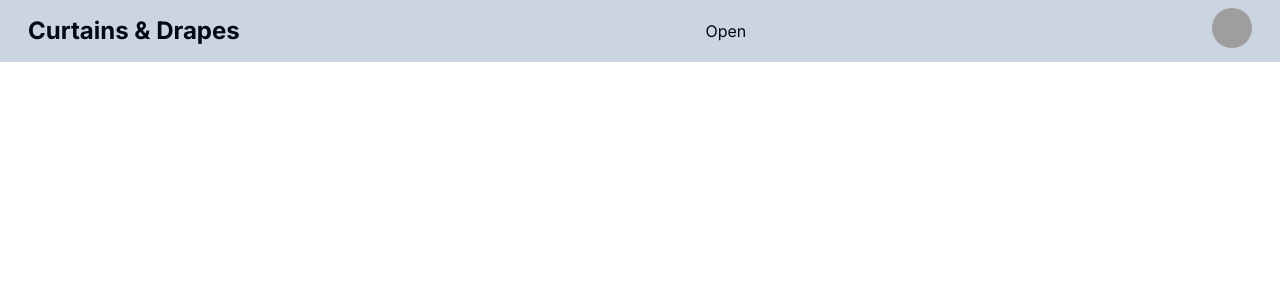
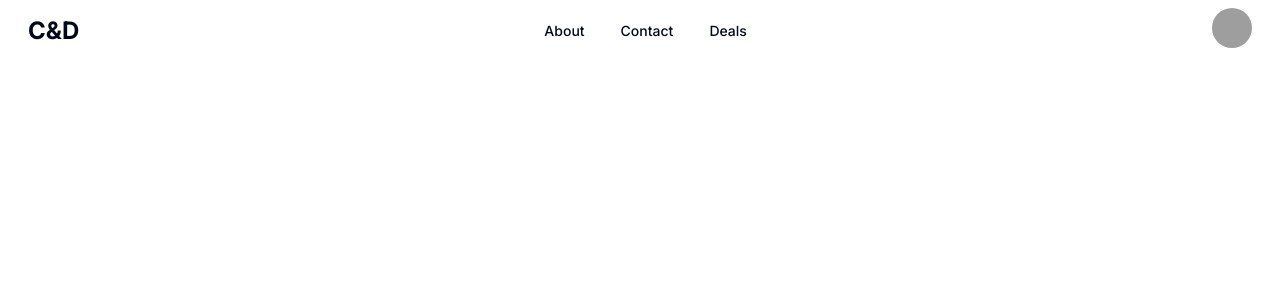
Before and after one commit to frustrated018/curtains-and-drapes, a Next.js app: page / in a window 1280 px wide. Shown: the top 300 px of the page. Built offline with nearby package versions, Linux system fonts and the light colour scheme; grey boxes are pictures that could not be loaded.

Commit message:
Added navigation menu to navbar

```diff
--- a/package.json
+++ b/package.json
@@ -10,13 +10,16 @@
   },
   "dependencies": {
     "@radix-ui/react-avatar": "^1.0.4",
+    "@radix-ui/react-dialog": "^1.0.5",
     "@radix-ui/react-dropdown-menu": "^2.0.6",
     "@radix-ui/react-icons": "^1.3.0",
+    "@radix-ui/react-navigation-menu": "^1.1.4",
     "class-variance-authority": "^0.7.0",
     "clsx": "^2.1.0",
     "next": "14.1.0",
     "react": "^18",
     "react-dom": "^18",
+    "react-icons": "^5.0.1",
     "tailwind-merge": "^2.2.0",
     "tailwindcss-animate": "^1.0.7"
   },
--- a/src/components/main-navbar/mainNav.jsx
+++ b/src/components/main-navbar/mainNav.jsx
@@ -1,33 +1,93 @@
+"use client";
+
 import { Avatar, AvatarFallback, AvatarImage } from "@/components/ui/avatar";
 import {
   DropdownMenu,
   DropdownMenuContent,
   DropdownMenuItem,
-  DropdownMenuLabel,
-  DropdownMenuSeparator,
   DropdownMenuTrigger,
 } from "@/components/ui/dropdown-menu";
+import {
+  Sheet,
+  SheetContent,
+  SheetHeader,
+  SheetTitle,
+  SheetTrigger,
+} from "@/components/ui/sheet";
+
+import {
+  NavigationMenu,
+  NavigationMenuContent,
+  NavigationMenuIndicator,
+  NavigationMenuItem,
+  NavigationMenuLink,
+  NavigationMenuList,
+  NavigationMenuTrigger,
+  NavigationMenuViewport,
+  navigationMenuTriggerStyle,
+} from "@/components/ui/navigation-menu";
+
+import Link from "next/link";
+
+import { GiHamburgerMenu } from "react-icons/gi";
 
 const MainNav = () => {
   return (
-    <nav className="bg-slate-300 p-[.5rem]">
+    <nav className="p-[.5rem]">
       <section className="flex justify-between items-center mx-5">
         {/* //* Logo */}
-        <h4 className="text-2xl font-bold">Curtains & Drapes</h4>
+        <h4 className="text-2xl font-bold">C&D</h4>
 
         {/* Links will be added here */}
-        {/* //! useful for  */}
-        <DropdownMenu>
-          <DropdownMenuTrigger>Open</DropdownMenuTrigger>
-          <DropdownMenuContent>
-            <DropdownMenuLabel>My Account</DropdownMenuLabel>
-            <DropdownMenuSeparator />
-            <DropdownMenuItem>Profile</DropdownMenuItem>
-            <DropdownMenuItem>Billing</DropdownMenuItem>
-            <DropdownMenuItem>Team</DropdownMenuItem>
-            <DropdownMenuItem>Subscription</DropdownMenuItem>
-          </DropdownMenuContent>
-        </DropdownMenu>
+
+        {/* <div className="hidden md:flex gap-2">
+          <Link href="#">About</Link>
+          <Link href="#">Contact</Link>
+          <Link href="#">Deals</Link>
+        </div> */}
+
+        <div>
+          <NavigationMenu>
+            <NavigationMenuList>
+              <NavigationMenuItem>
+                <Link href="/#">
+                  <NavigationMenuLink className={navigationMenuTriggerStyle()}>
+                    About
+                  </NavigationMenuLink>
+                </Link>
+              </NavigationMenuItem>
+              <NavigationMenuItem>
+                <Link href="/#">
+                  <NavigationMenuLink className={navigationMenuTriggerStyle()}>
+                    Contact
+                  </NavigationMenuLink>
+                </Link>
+              </NavigationMenuItem>
+              <NavigationMenuItem>
+                <Link href="/#">
+                  <NavigationMenuLink className={navigationMenuTriggerStyle()}>
+                    Deals
+                  </NavigationMenuLink>
+                </Link>
+              </NavigationMenuItem>
+            </NavigationMenuList>
+          </NavigationMenu>
+        </div>
+
+        {/* //! For Mobile devices  */}
+        <div className="md:hidden">
+          <Sheet>
+            <SheetTrigger>
+              <GiHamburgerMenu size={24} />
+            </SheetTrigger>
+            <SheetContent side={"left"}>
+              <SheetHeader>
+                <SheetTitle>Curtains & Drapes</SheetTitle>
+              </SheetHeader>
+              {/* //! links */}
+            </SheetContent>
+          </Sheet>
+        </div>
 
         {/* //! Avatar from shadcn */}
         <div className="">
--- /dev/null
+++ b/src/components/ui/navigation-menu.jsx
@@ -0,0 +1,104 @@
+import * as React from "react"
+import { ChevronDownIcon } from "@radix-ui/react-icons"
+import * as NavigationMenuPrimitive from "@radix-ui/react-navigation-menu"
+import { cva } from "class-variance-authority"
+
+import { cn } from "@/lib/utils"
+
+const NavigationMenu = React.forwardRef(({ className, children, ...props }, ref) => (
+  <NavigationMenuPrimitive.Root
+    ref={ref}
+    className={cn(
+      "relative z-10 flex max-w-max flex-1 items-center justify-center",
+      className
+    )}
+    {...props}>
+    {children}
+    <NavigationMenuViewport />
+  </NavigationMenuPrimitive.Root>
+))
+NavigationMenu.displayName = NavigationMenuPrimitive.Root.displayName
+
+const NavigationMenuList = React.forwardRef(({ className, ...props }, ref) => (
+  <NavigationMenuPrimitive.List
+    ref={ref}
+    className={cn(
+      "group flex flex-1 list-none items-center justify-center space-x-1",
+      className
+    )}
+    {...props} />
+))
+NavigationMenuList.displayName = NavigationMenuPrimitive.List.displayName
+
+const NavigationMenuItem = NavigationMenuPrimitive.Item
+
+const navigationMenuTriggerStyle = cva(
+  "group inline-flex h-9 w-max items-center justify-center rounded-md bg-background px-4 py-2 text-sm font-medium transition-colors hover:bg-accent hover:text-accent-foreground focus:bg-accent focus:text-accent-foreground focus:outline-none disabled:pointer-events-none disabled:opacity-50 data-[active]:bg-accent/50 data-[state=open]:bg-accent/50"
+)
+
+const NavigationMenuTrigger = React.forwardRef(({ className, children, ...props }, ref) => (
+  <NavigationMenuPrimitive.Trigger
+    ref={ref}
+    className={cn(navigationMenuTriggerStyle(), "group", className)}
+    {...props}>
+    {children}{" "}
+    <ChevronDownIcon
+      className="relative top-[1px] ml-1 h-3 w-3 transition duration-300 group-data-[state=open]:rotate-180"
+      aria-hidden="true" />
+  </NavigationMenuPrimitive.Trigger>
+))
+NavigationMenuTrigger.displayName = NavigationMenuPrimitive.Trigger.displayName
+
+const NavigationMenuContent = React.forwardRef(({ className, ...props }, ref) => (
+  <NavigationMenuPrimitive.Content
+    ref={ref}
+    className={cn(
+      "left-0 top-0 w-full data-[motion^=from-]:animate-in data-[motion^=to-]:animate-out data-[motion^=from-]:fade-in data-[motion^=to-]:fade-out data-[motion=from-end]:slide-in-from-right-52 data-[motion=from-start]:slide-in-from-left-52 data-[motion=to-end]:slide-out-to-right-52 data-[motion=to-start]:slide-out-to-left-52 md:absolute md:w-auto ",
+      className
+    )}
+    {...props} />
+))
+NavigationMenuContent.displayName = NavigationMenuPrimitive.Content.displayName
+
+const NavigationMenuLink = NavigationMenuPrimitive.Link
+
+const NavigationMenuViewport = React.forwardRef(({ className, ...props }, ref) => (
+  <div className={cn("absolute left-0 top-full flex justify-center")}>
+    <NavigationMenuPrimitive.Viewport
+      className={cn(
+        "origin-top-center relative mt-1.5 h-[var(--radix-navigation-menu-viewport-height)] w-full overflow-hidden rounded-md border bg-popover text-popover-foreground shadow data-[state=open]:animate-in data-[state=closed]:animate-out data-[state=closed]:zoom-out-95 data-[state=open]:zoom-in-90 md:w-[var(--radix-navigation-menu-viewport-width)]",
+        className
+      )}
+      ref={ref}
+      {...props} />
+  </div>
+))
+NavigationMenuViewport.displayName =
+  NavigationMenuPrimitive.Viewport.displayName
+
+const NavigationMenuIndicator = React.forwardRef(({ className, ...props }, ref) => (
+  <NavigationMenuPrimitive.Indicator
+    ref={ref}
+    className={cn(
+      "top-full z-[1] flex h-1.5 items-end justify-center overflow-hidden data-[state=visible]:animate-in data-[state=hidden]:animate-out data-[state=hidden]:fade-out data-[state=visible]:fade-in",
+      className
+    )}
+    {...props}>
+    <div
+      className="relative top-[60%] h-2 w-2 rotate-45 rounded-tl-sm bg-border shadow-md" />
+  </NavigationMenuPrimitive.Indicator>
+))
+NavigationMenuIndicator.displayName =
+  NavigationMenuPrimitive.Indicator.displayName
+
+export {
+  navigationMenuTriggerStyle,
+  NavigationMenu,
+  NavigationMenuList,
+  NavigationMenuItem,
+  NavigationMenuContent,
+  NavigationMenuTrigger,
+  NavigationMenuLink,
+  NavigationMenuIndicator,
+  NavigationMenuViewport,
+}
--- /dev/null
+++ b/src/components/ui/sheet.jsx
@@ -0,0 +1,109 @@
+"use client";
+import * as React from "react"
+import * as SheetPrimitive from "@radix-ui/react-dialog"
+import { Cross2Icon } from "@radix-ui/react-icons"
+import { cva } from "class-variance-authority";
+
+import { cn } from "@/lib/utils"
+
+const Sheet = SheetPrimitive.Root
+
+const SheetTrigger = SheetPrimitive.Trigger
+
+const SheetClose = SheetPrimitive.Close
+
+const SheetPortal = SheetPrimitive.Portal
+
+const SheetOverlay = React.forwardRef(({ className, ...props }, ref) => (
+  <SheetPrimitive.Overlay
+    className={cn(
+      "fixed inset-0 z-50 bg-black/80  data-[state=open]:animate-in data-[state=closed]:animate-out data-[state=closed]:fade-out-0 data-[state=open]:fade-in-0",
+      className
+    )}
+    {...props}
+    ref={ref} />
+))
+SheetOverlay.displayName = SheetPrimitive.Overlay.displayName
+
+const sheetVariants = cva(
+  "fixed z-50 gap-4 bg-background p-6 shadow-lg transition ease-in-out data-[state=open]:animate-in data-[state=closed]:animate-out data-[state=closed]:duration-300 data-[state=open]:duration-500",
+  {
+    variants: {
+      side: {
+        top: "inset-x-0 top-0 border-b data-[state=closed]:slide-out-to-top data-[state=open]:slide-in-from-top",
+        bottom:
+          "inset-x-0 bottom-0 border-t data-[state=closed]:slide-out-to-bottom data-[state=open]:slide-in-from-bottom",
+        left: "inset-y-0 left-0 h-full w-3/4 border-r data-[state=closed]:slide-out-to-left data-[state=open]:slide-in-from-left sm:max-w-sm",
+        right:
+          "inset-y-0 right-0 h-full w-3/4 border-l data-[state=closed]:slide-out-to-right data-[state=open]:slide-in-from-right sm:max-w-sm",
+      },
+    },
+    defaultVariants: {
+      side: "right",
+    },
+  }
+)
+
+const SheetContent = React.forwardRef(({ side = "right", className, children, ...props }, ref) => (
+  <SheetPortal>
+    <SheetOverlay />
+    <SheetPrimitive.Content ref={ref} className={cn(sheetVariants({ side }), className)} {...props}>
+      {children}
+      <SheetPrimitive.Close
+        className="absolute right-4 top-4 rounded-sm opacity-70 ring-offset-background transition-opacity hover:opacity-100 focus:outline-none focus:ring-2 focus:ring-ring focus:ring-offset-2 disabled:pointer-events-none data-[state=open]:bg-secondary">
+        <Cross2Icon className="h-4 w-4" />
+        <span className="sr-only">Close</span>
+      </SheetPrimitive.Close>
+    </SheetPrimitive.Content>
+  </SheetPortal>
+))
+SheetContent.displayName = SheetPrimitive.Content.displayName
+
+const SheetHeader = ({
+  className,
+  ...props
+}) => (
+  <div
+    className={cn("flex flex-col space-y-2 text-center sm:text-left", className)}
+    {...props} />
+)
+SheetHeader.displayName = "SheetHeader"
+
+const SheetFooter = ({
+  className,
+  ...props
+}) => (
+  <div
+    className={cn("flex flex-col-reverse sm:flex-row sm:justify-end sm:space-x-2", className)}
+    {...props} />
+)
+SheetFooter.displayName = "SheetFooter"
+
+const SheetTitle = React.forwardRef(({ className, ...props }, ref) => (
+  <SheetPrimitive.Title
+    ref={ref}
+    className={cn("text-lg font-semibold text-foreground", className)}
+    {...props} />
+))
+SheetTitle.displayName = SheetPrimitive.Title.displayName
+
+const SheetDescription = React.forwardRef(({ className, ...props }, ref) => (
+  <SheetPrimitive.Description
+    ref={ref}
+    className={cn("text-sm text-muted-foreground", className)}
+    {...props} />
+))
+SheetDescription.displayName = SheetPrimitive.Description.displayName
+
+export {
+  Sheet,
+  SheetPortal,
+  SheetOverlay,
+  SheetTrigger,
+  SheetClose,
+  SheetContent,
+  SheetHeader,
+  SheetFooter,
+  SheetTitle,
+  SheetDescription,
+}
```
Also changed, not shown: 1 other file (tests, documents, lock files or other folders).
